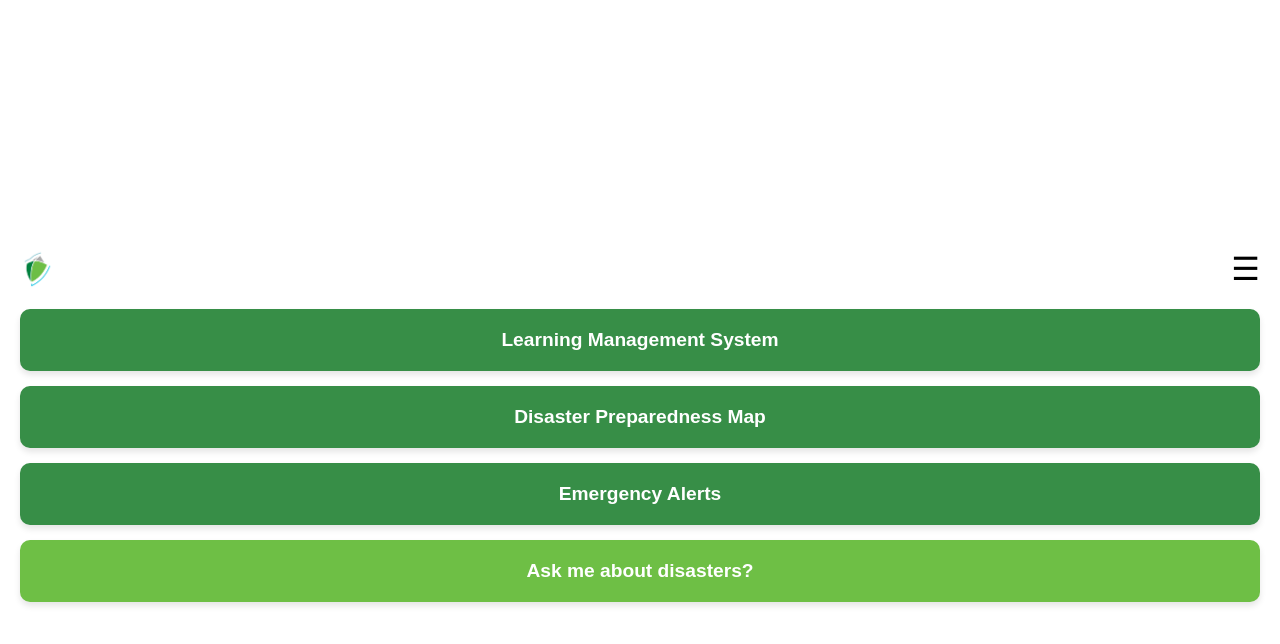
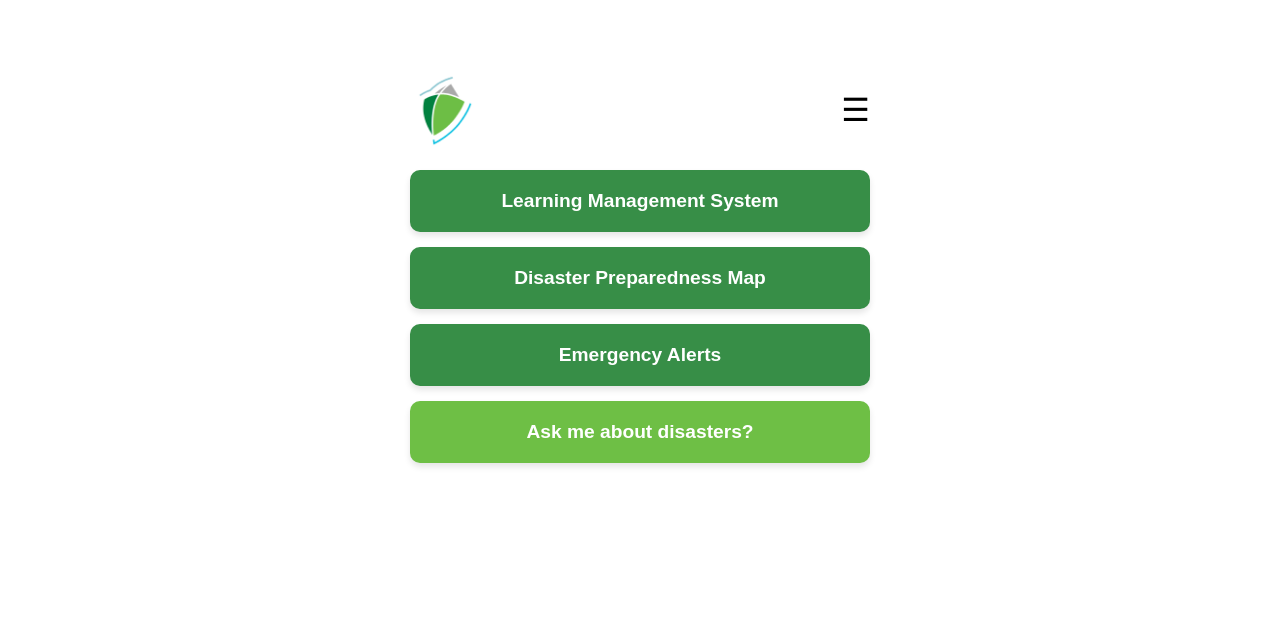
Before and after one commit to NBEKTAS/app, a plain HTML site: page index.html in a window 1280 px wide. Drawn offline with Linux system fonts and the light colour scheme.

Commit message:
Update prop.css

```diff
--- a/prop.css
+++ b/prop.css
@@ -12,14 +12,15 @@ body {
     display: flex;
     justify-content: center;
     align-items: center;
-    /* Removed min-height to allow content to flow naturally on a phone min-height: 100vh */
-    margin: 0;
+    align-items: flex-start; /* Aligns content to the top */
 }
 
 .whole {
     /* Adjusted to be full width on a phone, with padding */
     width: 100%;
-    /* max-width: 500px; */
+    /* Set the height to 100% of the body's height */
+    height: 100%;
+    max-width: 500px;
     background-color: white;
     box-shadow: none; /* Removed shadow for a cleaner phone-app look */
     padding: 0;
@@ -37,7 +38,7 @@ body {
 }
 
 .logo {
-    height: 40px;
+    height: 80px;
     width: auto;
 }
 
```
